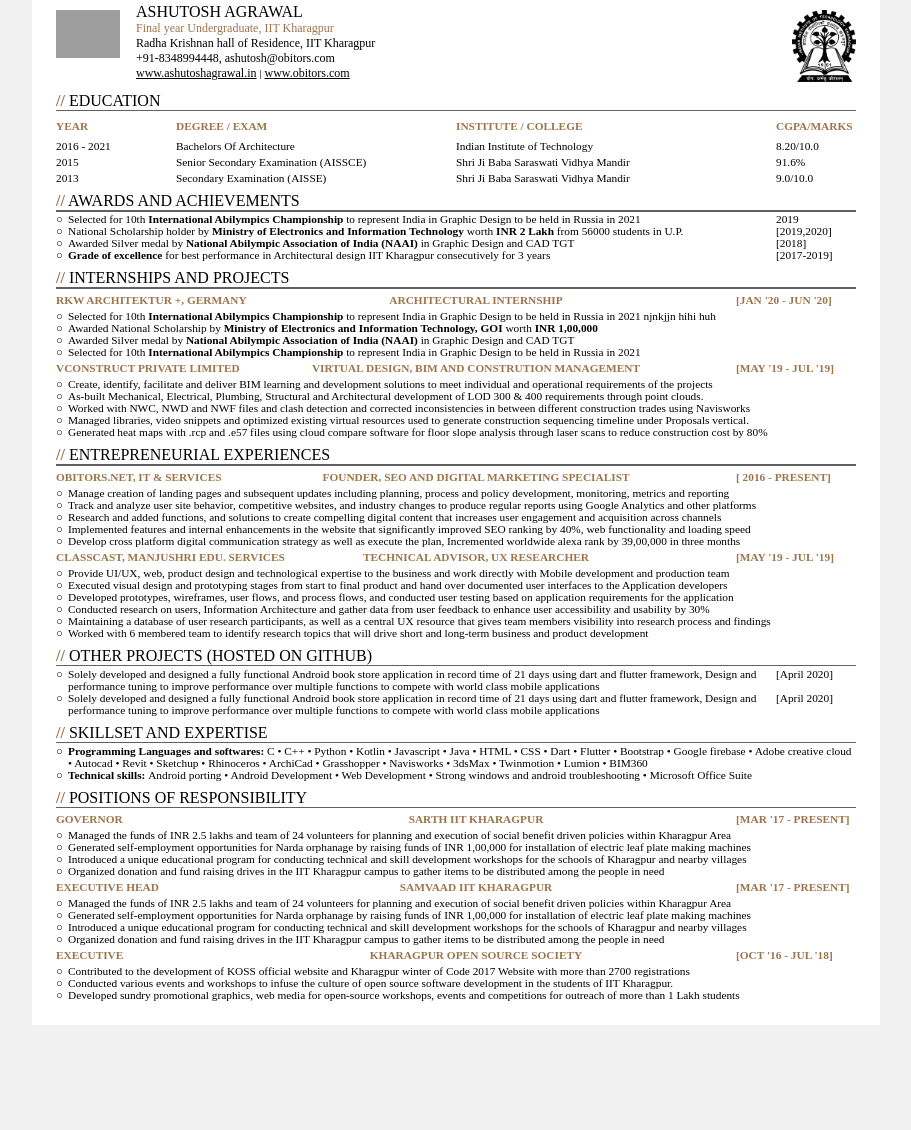
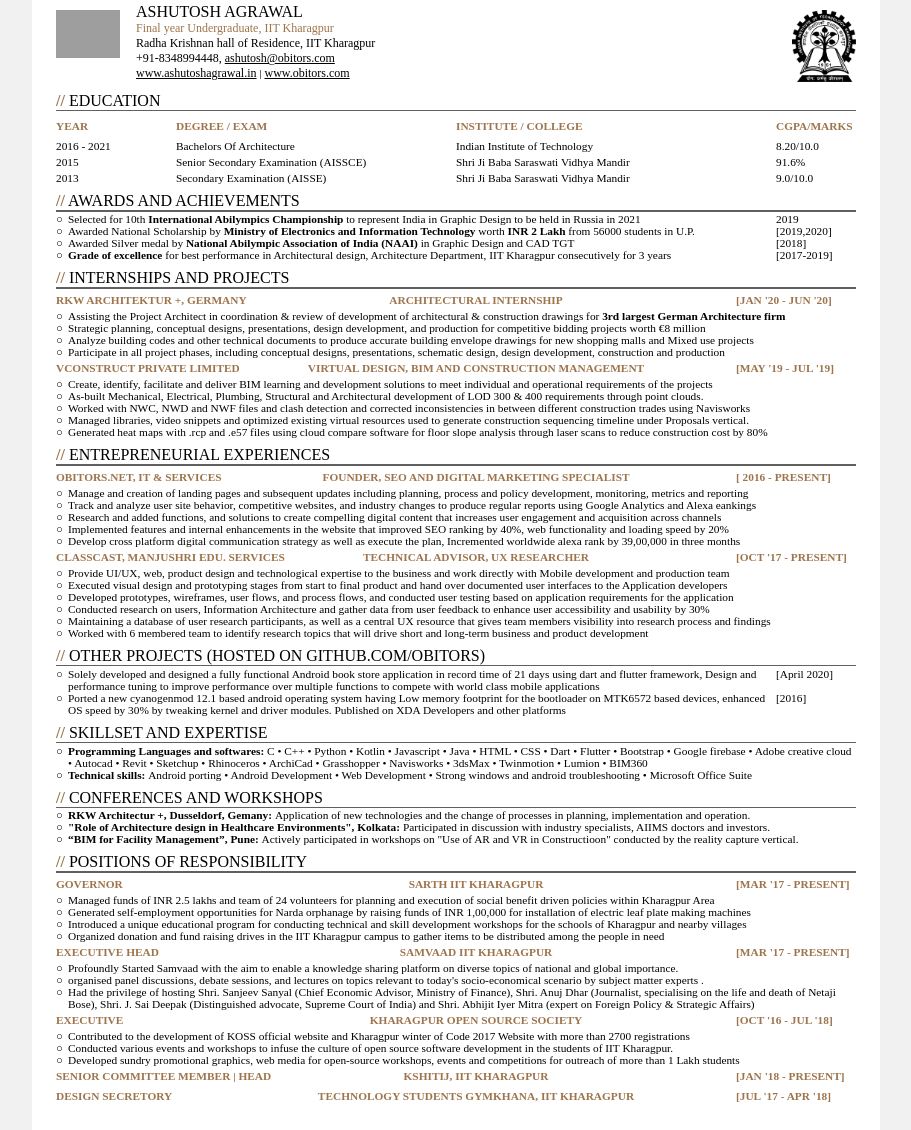
Before and after one commit to obitors/online-cv2, a website: page index.html in a window 1280 px wide. Shown: the part 14-1144 px from the top of the page, without its empty margins (208-1119 px from the left). Before the commit the page ends 1039 px from the top, so only its background shows below. Drawn offline with Linux system fonts and the light colour scheme; grey boxes are pictures that could not be loaded.

Commit message:
version 15

```diff
--- a/index.html
+++ b/index.html
@@ -6,7 +6,7 @@
     <link type="text/css" rel="stylesheet" href="https://pro.fontawesome.com/releases/v5.12.0/css/all.css">
     <link type="text/css" rel="stylesheet" href="css/style.css" />
     <link href="https://fonts.googleapis.com/css?family=Bebas+Neue&display=swap" rel="stylesheet">
-    <meta name="viewport" content="width=device-width, initial-scale=1.0, minimum-scale=1.0, maximum-scale=1.0, user-scalable=no">
+    <!--    <meta name="viewport" content="width=device-width, initial-scale=1.0, minimum-scale=1.0, maximum-scale=1.0, user-scalable=no">-->
 </head>
 
 <body class="cv-color1">
@@ -27,7 +27,7 @@
                         Radha Krishnan hall of Residence, IIT Kharagpur
                     </div>
                     <div class="my-title">
-                        +91-8348994448, ashutosh@obitors.com
+                        +91-8348994448, <a href="mailto:ashutosh@obitors.com">ashutosh@obitors.com</a>
                     </div>
                     <div class="my-website">
                         <a href="www.ashutoshagrawal.in">www.ashutoshagrawal.in</a> | <a href="www.obitors.com">www.obitors.com</a>
@@ -132,7 +132,7 @@
                 <div class="item-row">
                     <div class="bullet">○</div>
                     <div class="award-item-content">
-                        National Scholarship holder by <b>Ministry of Electronics and Information Technology</b> worth <b>INR 2 Lakh</b> from 56000 students in U.P.
+                       Awarded National Scholarship by <b>Ministry of Electronics and Information Technology</b> worth <b>INR 2 Lakh</b> from 56000 students in U.P.
                     </div>
                     <div class="item-year">
                         [2019,2020]
@@ -152,7 +152,7 @@
                 <div class="item-row">
                     <div class="bullet">○</div>
                     <div class="award-item-content">
-                        <b>Grade of excellence</b> for best performance in Architectural design IIT Kharagpur consecutively for 3 years
+                        <b>Grade of excellence</b> for best performance in Architectural design, Architecture Department, IIT Kharagpur consecutively for 3 years
                     </div>
                     <div class="item-year">
                         [2017-2019]
@@ -180,28 +180,28 @@
                     <div class="item-row">
                         <div class="bullet">○</div>
                         <div class="item-content">
-                            Selected for 10th <b>International Abilympics Championship</b> to represent India in Graphic Design to be held in Russia in 2021 njnkjjn hihi huh
+                            Assisting the Project Architect in coordination & review of development of architectural & construction drawings for <b>3rd largest German Architecture firm</b>
                         </div>
 
                     </div>
                     <div class="item-row">
                         <div class="bullet">○</div>
                         <div class="item-content">
-                            Awarded National Scholarship by <b>Ministry of Electronics and Information Technology, GOI</b> worth <b>INR 1,00,000</b>
+                            Strategic planning, conceptual designs, presentations, design development, and production for competitive bidding projects worth €8 million
                         </div>
                     </div>
 
                     <div class="item-row">
                         <div class="bullet">○</div>
                         <div class="item-content">
-                            Awarded Silver medal by <b>National Abilympic Association of India (NAAI)</b> in Graphic Design and CAD TGT
+                            Analyze building codes and other technical documents to produce accurate building envelope drawings for new shopping malls and Mixed use projects
                         </div>
                     </div>
 
                     <div class="item-row">
                         <div class="bullet">○</div>
                         <div class="item-content">
-                            Selected for 10th <b>International Abilympics Championship</b> to represent India in Graphic Design to be held in Russia in 2021
+                            Participate in all project phases, including conceptual designs, presentations, schematic design, design development, construction and production
                         </div>
                     </div>
                 </div>
@@ -209,7 +209,7 @@
                     <div class="item-row-heading">
                         <div class="item-company item-heading cv-color2">vConstruct Private Limited</div>
                         <div class="item-profile item-heading cv-color2">
-                            Virtual Design, BIM and Constrution Management
+                            Virtual Design, BIM and Construction Management
                         </div>
                         <div class="item-void"> </div>
                         <div class="item-year item-heading cv-color2">
@@ -272,14 +272,14 @@
                     <div class="item-row">
                         <div class="bullet">○</div>
                         <div class="item-content">
-                            Manage creation of landing pages and subsequent updates including planning, process and policy development, monitoring, metrics and reporting
+                            Manage and creation of landing pages and subsequent updates including planning, process and policy development, monitoring, metrics and reporting
                         </div>
 
                     </div>
                     <div class="item-row">
                         <div class="bullet">○</div>
                         <div class="item-content">
-                            Track and analyze user site behavior, competitive websites, and industry changes to produce regular reports using Google Analytics and other platforms
+                            Track and analyze user site behavior, competitive websites, and industry changes to produce regular reports using Google Analytics and Alexa eankings
                         </div>
                     </div>
 
@@ -293,7 +293,7 @@
                     <div class="item-row">
                         <div class="bullet">○</div>
                         <div class="item-content">
-                             Implemented features and internal enhancements in the website that significantly improved SEO ranking by 40%, web functionality and loading speed
+                            Implemented features and internal enhancements in the website that improved SEO ranking by 40%, web functionality and loading speed by 20%
                         </div>
                     </div>
 
@@ -313,7 +313,7 @@
                         </div>
                         <div class="item-void"> </div>
                         <div class="item-year item-heading cv-color2">
-                            [May '19 - Jul '19]
+                            [Oct '17 - Present]
                         </div>
                     </div>
                     <div class="item-row">
@@ -358,7 +358,7 @@
             </div>
             <div class="my-Internships">
                 <div class="heading">
-                    Other Projects (Hosted on github)
+                    Other Projects (Hosted on github.com/obitors)
                     <div class="seperator">
                     </div>
                 </div>
@@ -376,10 +376,10 @@
                     <div class="item-row">
                         <div class="bullet">○</div>
                         <div class="award-item-content">
-                        Solely developed and designed a fully functional Android book store application in record time of 21 days using dart and flutter framework, Design and performance tuning to improve performance over multiple functions to compete with world class mobile applications
+                            Ported a new cyanogenmod 12.1 based android operating system having Low memory footprint for the bootloader on MTK6572 based devices, enhanced OS speed by 30% by tweaking kernel and driver modules. Published on XDA Developers and other platforms
                         </div>
                         <div class="item-year">
-                        [April 2020]
+                            [2016]
                         </div>
                     </div>
                 </div>
@@ -408,6 +408,34 @@
                 </div>
             </div>
 
+            <div class="my-Internships">
+                <div class="heading">
+                    Conferences and workshops
+                    <div class="seperator">
+                    </div>
+                </div>
+                <div class="intern-item">
+                    <div class="item-row">
+                        <div class="bullet">○</div>
+                        <div class="item-content">
+                            <b>RKW Architectur +, Dusseldorf, Gemany: </b>Application of new technologies and the change of processes in planning, implementation and operation.
+                        </div>
+                    </div>
+                    <div class="item-row">
+                        <div class="bullet">○</div>
+                        <div class="item-content">
+                            <b>"Role of Architecture design in Healthcare Environments", Kolkata: </b>Participated in discussion with industry specialists, AIIMS doctors and investors.
+                        </div>
+                    </div>
+                    <div class="item-row">
+                        <div class="bullet">○</div>
+                        <div class="item-content">
+                            <b>“BIM for Facility Management”, Pune: </b>Actively participated in workshops on "Use of AR and VR in Constructioon" conducted by the reality capture vertical.
+                        </div>
+                    </div>
+                </div>
+            </div>
+
 
             <div class="POR">
                 <div class="heading">
@@ -429,7 +457,7 @@
                     <div class="item-row">
                         <div class="bullet">○</div>
                         <div class="item-content">
-                            Managed the funds of INR 2.5 lakhs and team of 24 volunteers for planning and execution of social benefit driven policies within Kharagpur Area
+                            Managed funds of INR 2.5 lakhs and team of 24 volunteers for planning and execution of social benefit driven policies within Kharagpur Area
                         </div>
 
                     </div>
@@ -468,28 +496,23 @@
                     <div class="item-row">
                         <div class="bullet">○</div>
                         <div class="item-content">
-                            Managed the funds of INR 2.5 lakhs and team of 24 volunteers for planning and execution of social benefit driven policies within Kharagpur Area
+                            Profoundly Started Samvaad with the aim to enable a knowledge sharing platform on diverse topics of
+                            national and global importance.
+                        </div>
+                    </div>
+                    <div class="item-row">
+                        <div class="bullet">○</div>
+                        <div class="item-content">
+                            organised panel discussions, debate sessions, and lectures on topics relevant to today's socio-economical scenario by subject matter experts .
                         </div>
 
                     </div>
                     <div class="item-row">
                         <div class="bullet">○</div>
                         <div class="item-content">
-                            Generated self-employment opportunities for Narda orphanage by raising funds of INR 1,00,000 for installation of electric leaf plate making machines
-                        </div>
-                    </div>
-
-                    <div class="item-row">
-                        <div class="bullet">○</div>
-                        <div class="item-content">
-                            Introduced a unique educational program for conducting technical and skill development workshops for the schools of Kharagpur and nearby villages
-                        </div>
-                    </div>
-
-                    <div class="item-row">
-                        <div class="bullet">○</div>
-                        <div class="item-content">
-                            Organized donation and fund raising drives in the IIT Kharagpur campus to gather items to be distributed among the people in need
+                            Had the privilege of hosting Shri. Sanjeev Sanyal (Chief Economic Advisor,
+                            Ministry of Finance), Shri. Anuj Dhar (Journalist, specialising on the life and death of Netaji Bose),
+                            Shri. J. Sai Deepak (Distinguished advocate, Supreme Court of India) and Shri. Abhijit Iyer Mitra (expert on Foreign Policy & Strategic Affairs)
                         </div>
                     </div>
                 </div>
@@ -526,6 +549,30 @@
                     </div>
 
                 </div>
+                <div class="intern-item">
+                    <div class="item-row-heading">
+                        <div class="item-company item-heading cv-color2">Senior committee member | Head</div>
+                        <div class="item-profile item-heading cv-color2">
+                            Kshitij, IIT Kharagpur
+                        </div>
+                        <div class="item-void"> </div>
+                        <div class="item-year item-heading cv-color2">
+                            [Jan '18 - Present]
+                        </div>
+                    </div>
+                </div>
+                <div class="intern-item">
+                    <div class="item-row-heading">
+                        <div class="item-company item-heading cv-color2">Design Secretory</div>
+                        <div class="item-profile item-heading cv-color2">
+                            Technology students gymkhana, IIT Kharagpur
+                        </div>
+                        <div class="item-void"> </div>
+                        <div class="item-year item-heading cv-color2">
+                            [Jul '17 - Apr '18]
+                        </div>
+                    </div>
+                </div>
             </div>
 
         </div>
```
Lines whose indentation alone changed are shown as unchanged.
